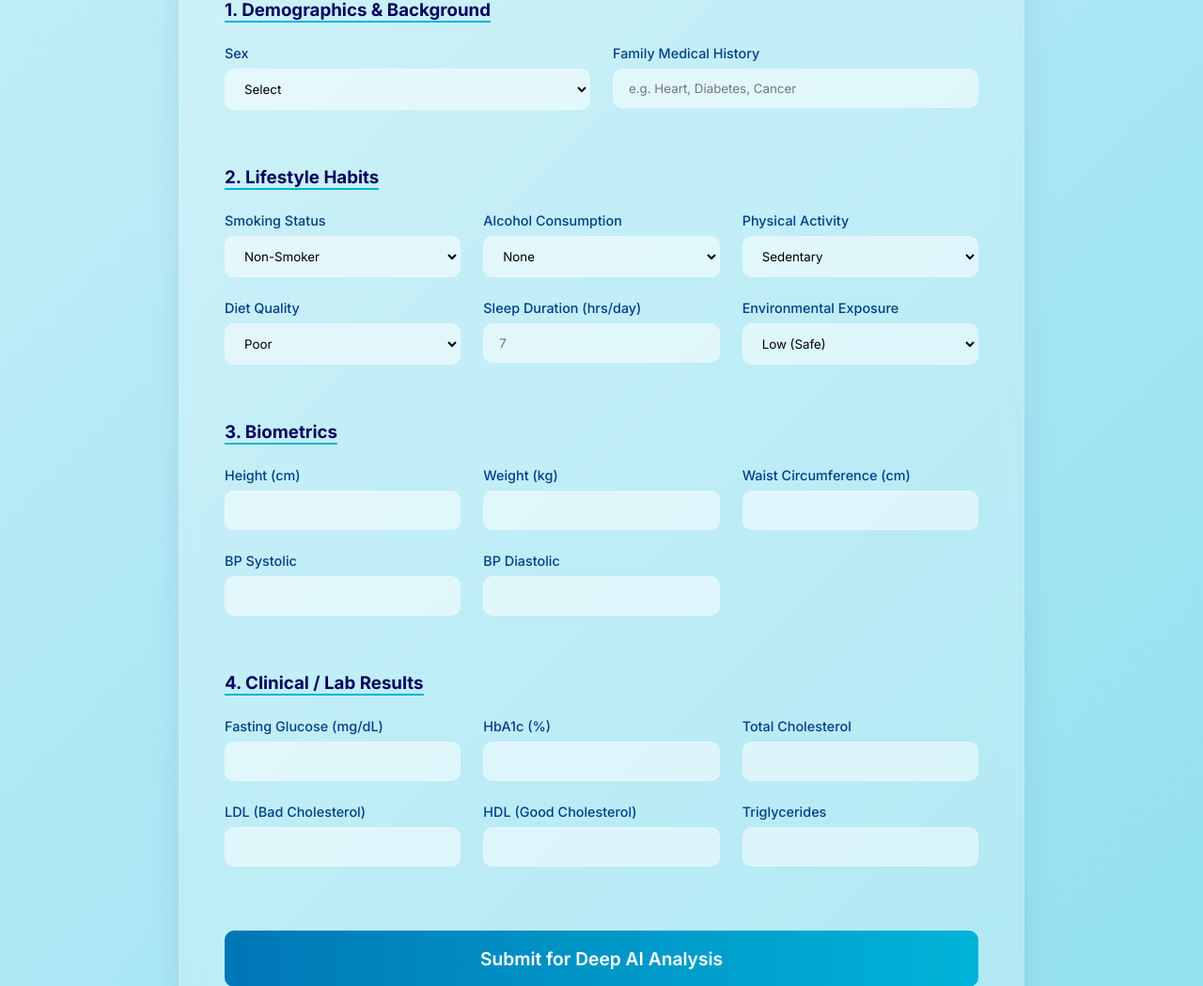
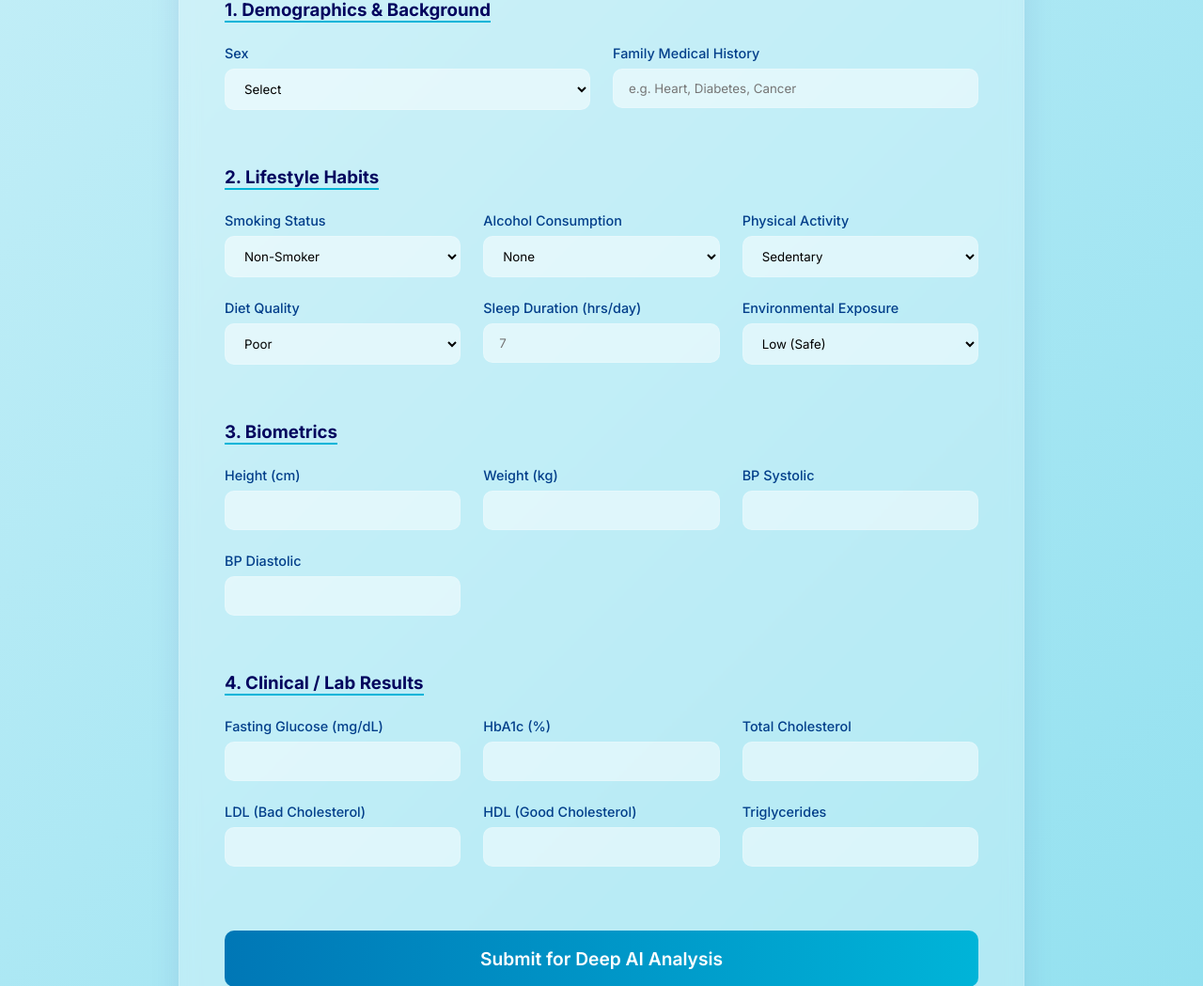
Before and after one commit to aswiiz/healthcare_platform, a Flask app: page /health/data in a window 1280 px wide. Shown: the part 512-1561 px from the top of the page at 94% size. Run offline with Flask 3, Linux system fonts and the light colour scheme; the visitor is signed in with stand-in values (Sample User, id 1).

Commit message:
Remove Waist Circumference field

```diff
--- a/app.py
+++ b/app.py
@@ -76,7 +76,6 @@ def health_data():
             'sleep': float(f.get('sleep', 0)),
             'height': float(f.get('height', 0)),
             'weight': float(f.get('weight', 0)),
-            'waist': float(f.get('waist', 0)),
             'bp_systolic': int(f.get('bp_systolic', 0)),
             'bp_diastolic': int(f.get('bp_diastolic', 0)),
             'fasting_glucose': int(f.get('fasting_glucose', 0)),
@@ -106,7 +105,6 @@ def health_data():
         if health_data_dict['fasting_glucose'] > 126: diabetes_prob += 40
         if health_data_dict['hba1c'] > 6.5: diabetes_prob += 45
         if 'diabetes' in health_data_dict['family_history'].lower(): diabetes_prob += 15
-        if health_data_dict['waist'] > (102 if health_data_dict['sex'] == 'Male' else 88): diabetes_prob += 15
 
         # Cancer Logic
         if health_data_dict['smoking'] == 'Yes': cancer_prob += 30
--- a/database.py
+++ b/database.py
@@ -52,7 +52,6 @@ def init_db():
                 sleep REAL,
                 height REAL,
                 weight REAL,
-                waist REAL,
                 bp_systolic INTEGER,
                 bp_diastolic INTEGER,
                 fasting_glucose INTEGER,
--- a/templates/admin_user_details.html
+++ b/templates/admin_user_details.html
@@ -55,8 +55,7 @@
                 <h5 style="color: var(--secondary-color); margin-bottom: 0.5rem;">Biometrics & Labs</h5>
                 <p style="font-size: 0.85rem;"><strong>BP:</strong> {{ record.data['bp_systolic'] }}/{{
                     record.data['bp_diastolic'] }}</p>
-                <p style="font-size: 0.85rem;"><strong>BMI:</strong> {{ record.analysis['bmi'] }} (Waist: {{
-                    record.data['waist'] }}cm)</p>
+                <p style="font-size: 0.85rem;"><strong>BMI:</strong> {{ record.analysis['bmi'] }}</p>
                 <p style="font-size: 0.85rem;"><strong>Glucose/A1c:</strong> {{ record.data['fasting_glucose'] }} / {{
                     record.data['hba1c'] }}%</p>
                 <p style="font-size: 0.85rem;"><strong>Lipids:</strong> Chol:{{ record.data['cholesterol'] }} | LDL:{{
--- a/templates/health_form.html
+++ b/templates/health_form.html
@@ -98,10 +98,6 @@
                 <input type="number" step="0.1" id="weight" name="weight" class="form-control" required>
             </div>
             <div>
-                <label for="waist">Waist Circumference (cm)</label>
-                <input type="number" step="0.1" id="waist" name="waist" class="form-control" required>
-            </div>
-            <div>
                 <label for="bp_systolic">BP Systolic</label>
                 <input type="number" id="bp_systolic" name="bp_systolic" class="form-control" required>
             </div>
```
